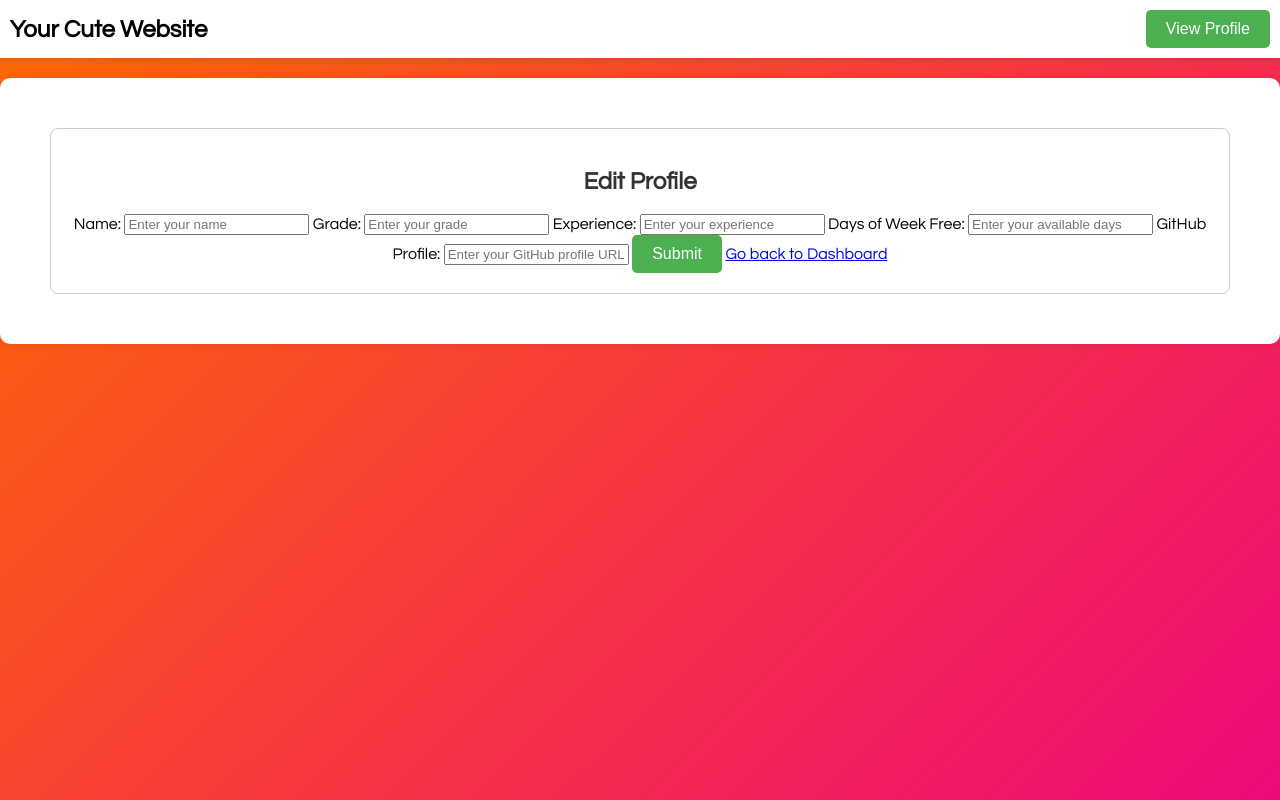
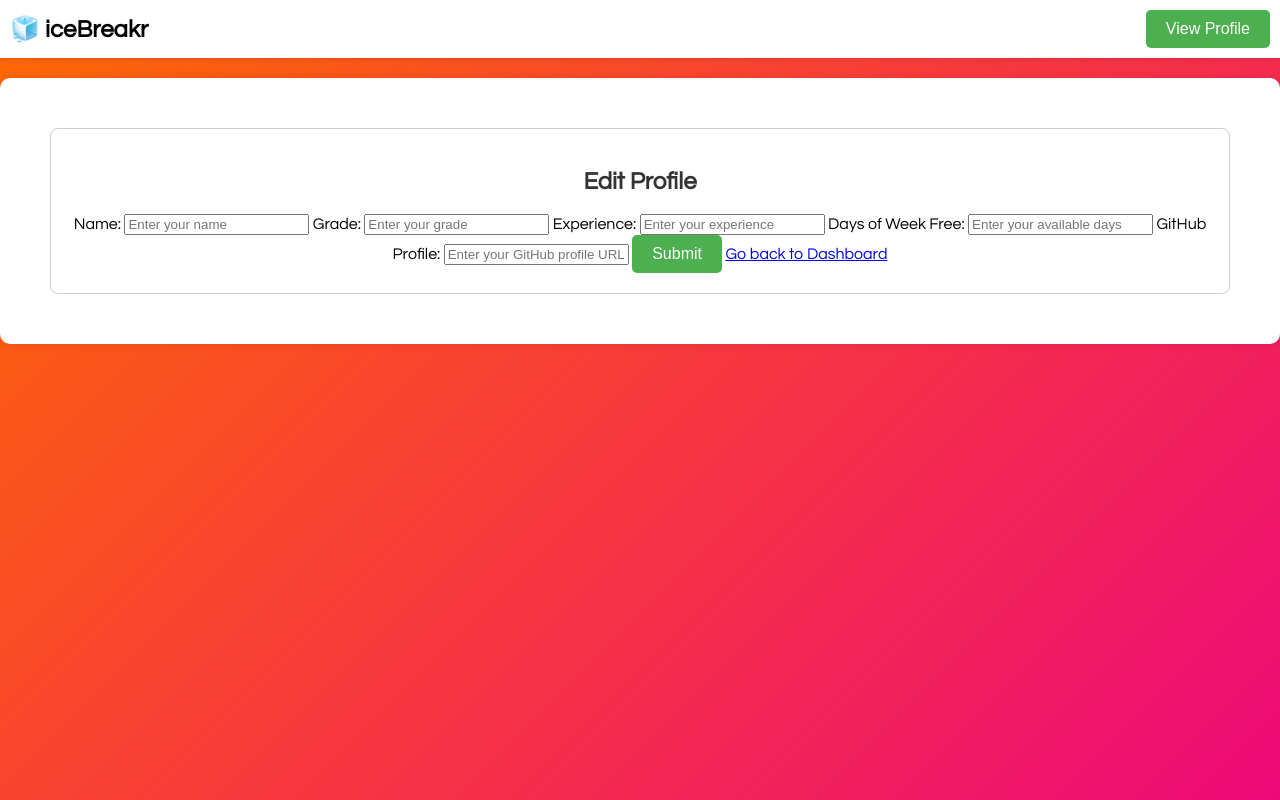
Before and after one commit to sahitid/hack-real, a plain HTML site: page profile.html in a window 1280 px wide. Drawn offline with Linux system fonts and the light colour scheme.

Commit message:
update title

```diff
--- a/profile.html
+++ b/profile.html
@@ -9,7 +9,7 @@
 <body>
     <header>
         <nav>
-            <h1>Your Cute Website</h1>
+            <h1>🧊 iceBreakr</h1>
             <button>View Profile</button>
         </nav>
     </header>
```
